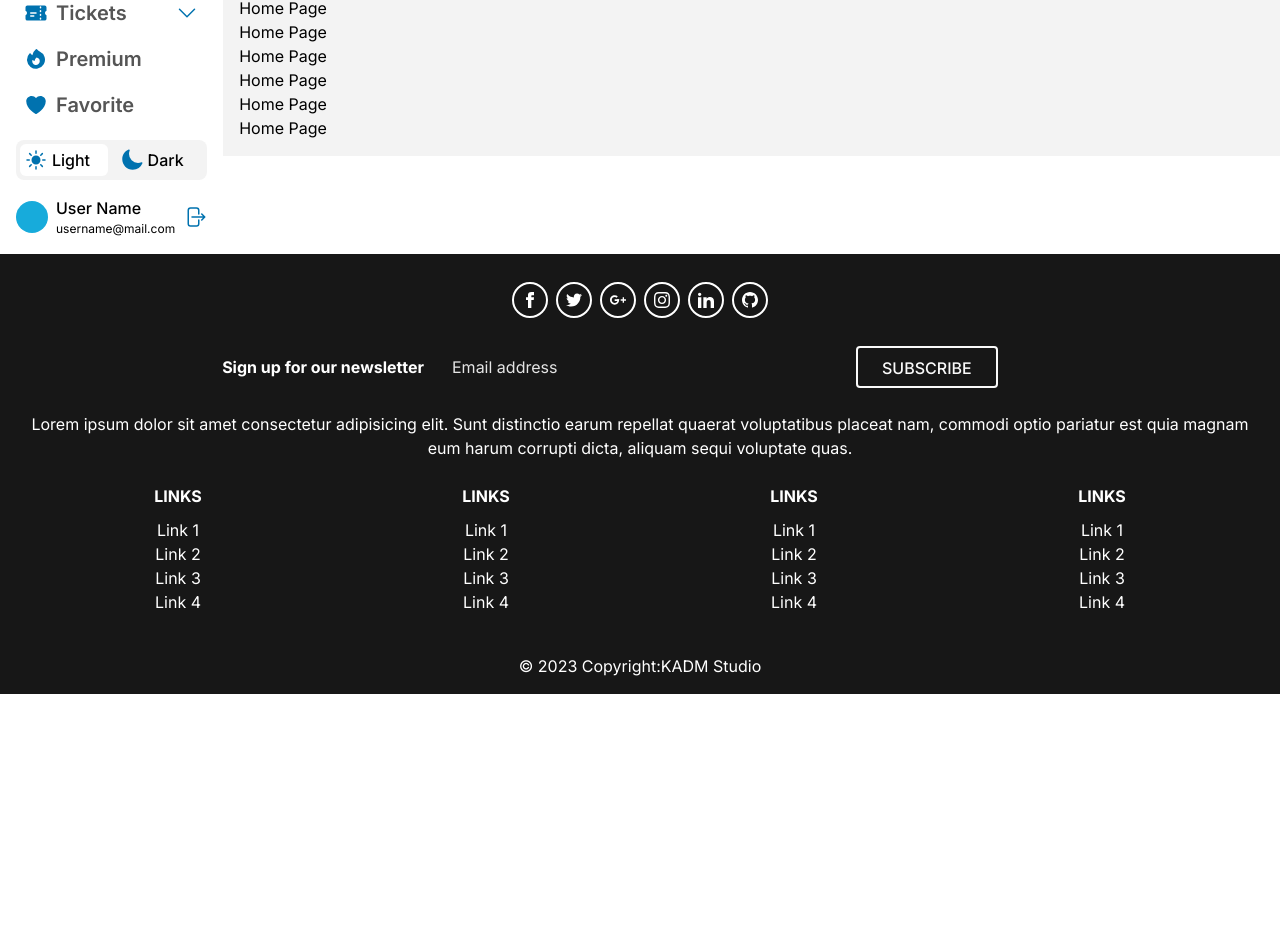
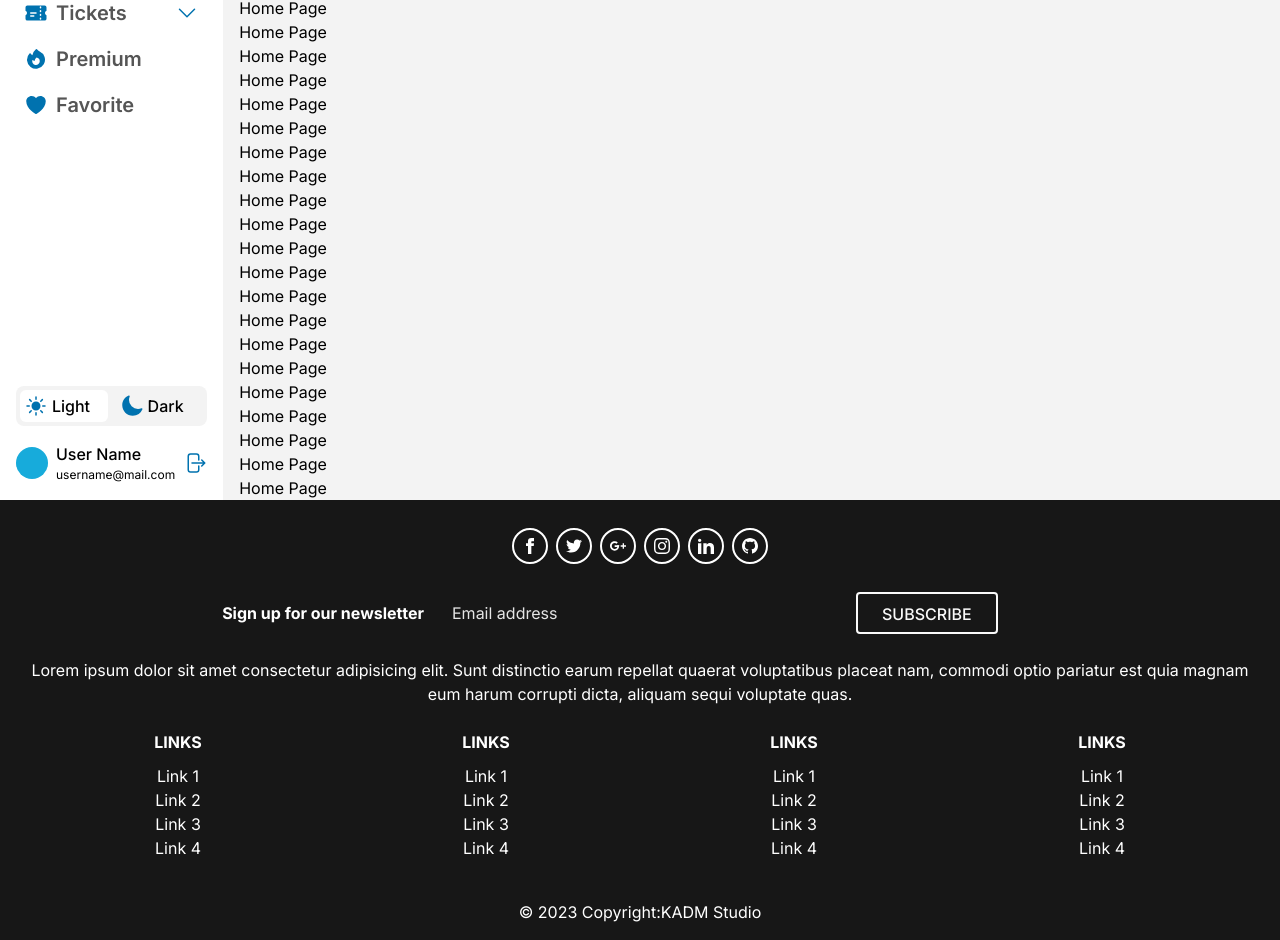
Before and after one commit to KADMCap/ClubSportShop, a Next.js app: page / in a window 1280 px wide. Shown: the part 296-1236 px from the top of the page. Before the commit the page ends 990 px from the top, so only its background shows below. Built offline with nearby package versions, Linux system fonts and the light colour scheme.

Commit message:
add fixed height

```diff
--- a/components/Layout/index.tsx
+++ b/components/Layout/index.tsx
@@ -13,7 +13,7 @@ export const Layout: React.FC<Props> = ({ children }) => {
       <Header />
       <div className="flex flex-row justify-between w-full h-full bg-gray-200">
         <Sidebar />
-        <main className="flex w-full h-full p-4 text-black bg-secondaryLight">
+        <main className="flex w-full p-4 text-black h-[calc(100vh_-_64px)] bg-secondaryLight overflow-auto">
           {children}
         </main>
       </div>
--- a/pages/index.tsx
+++ b/pages/index.tsx
@@ -32,6 +32,36 @@ export default function Home() {
           <div className="text-6xl">Home Page</div>
           <div className="text-6xl">Home Page</div>
           <div className="text-6xl">Home Page</div>
+          <div className="text-6xl">Home Page</div>
+          <div className="text-6xl">Home Page</div>
+          <div className="text-6xl">Home Page</div>
+          <div className="text-6xl">Home Page</div>
+          <div className="text-6xl">Home Page</div>
+          <div className="text-6xl">Home Page</div>
+          <div className="text-6xl">Home Page</div>
+          <div className="text-6xl">Home Page</div>
+          <div className="text-6xl">Home Page</div>
+          <div className="text-6xl">Home Page</div>
+          <div className="text-6xl">Home Page</div>
+          <div className="text-6xl">Home Page</div>
+          <div className="text-6xl">Home Page</div>
+          <div className="text-6xl">Home Page</div>
+          <div className="text-6xl">Home Page</div>
+          <div className="text-6xl">Home Page</div>
+          <div className="text-6xl">Home Page</div>
+          <div className="text-6xl">Home Page</div>
+          <div className="text-6xl">Home Page</div>
+          <div className="text-6xl">Home Page</div>
+          <div className="text-6xl">Home Page</div>
+          <div className="text-6xl">Home Page</div>
+          <div className="text-6xl">Home Page</div>
+          <div className="text-6xl">Home Page</div>
+          <div className="text-6xl">Home Page</div>
+          <div className="text-6xl">Home Page</div>
+          <div className="text-6xl">Home Page</div>
+          <div className="text-6xl">Home Page</div>
+          <div className="text-6xl">Home Page</div>
+          <div className="text-6xl">Home Page</div>
         </div>
       </Layout>
     </>
```
